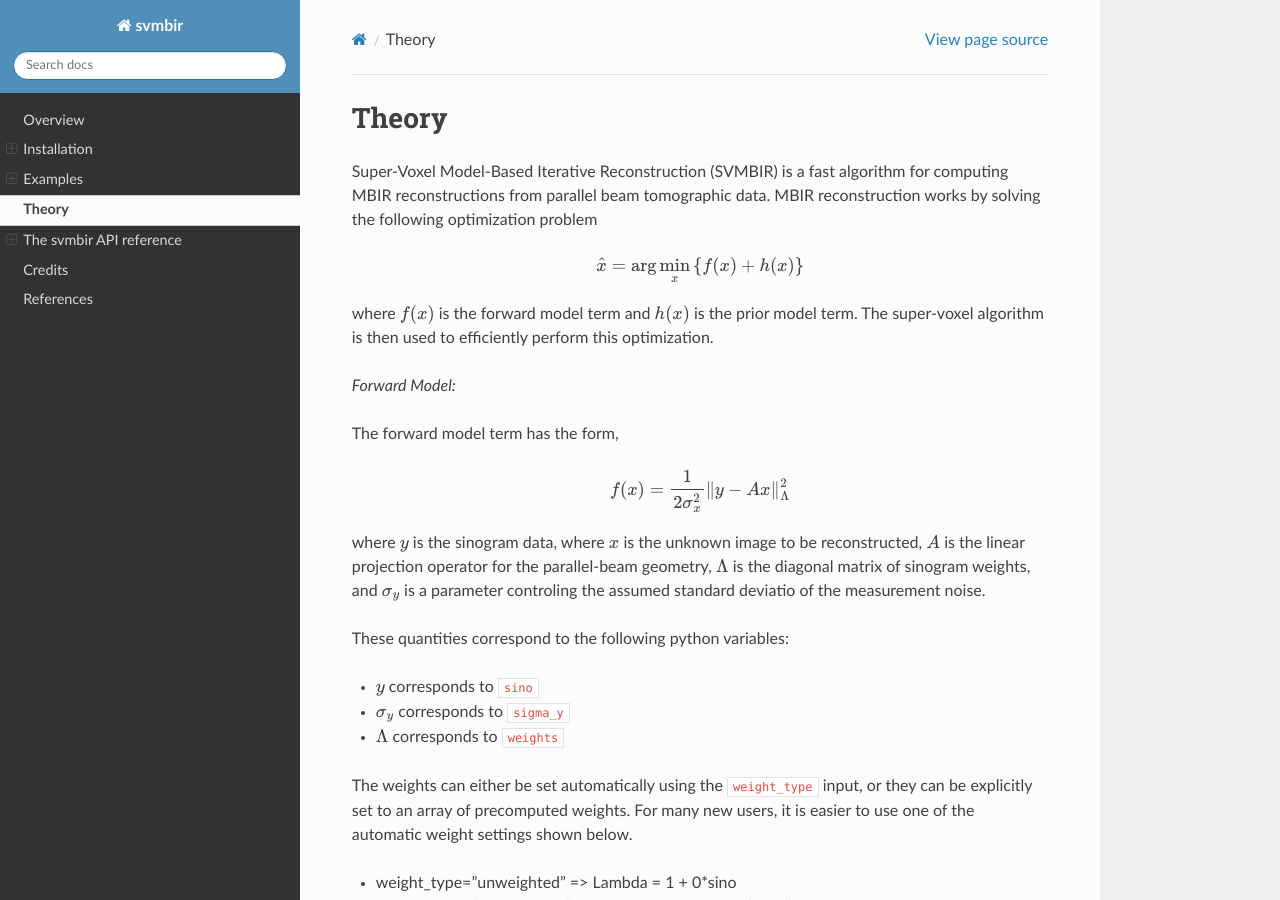
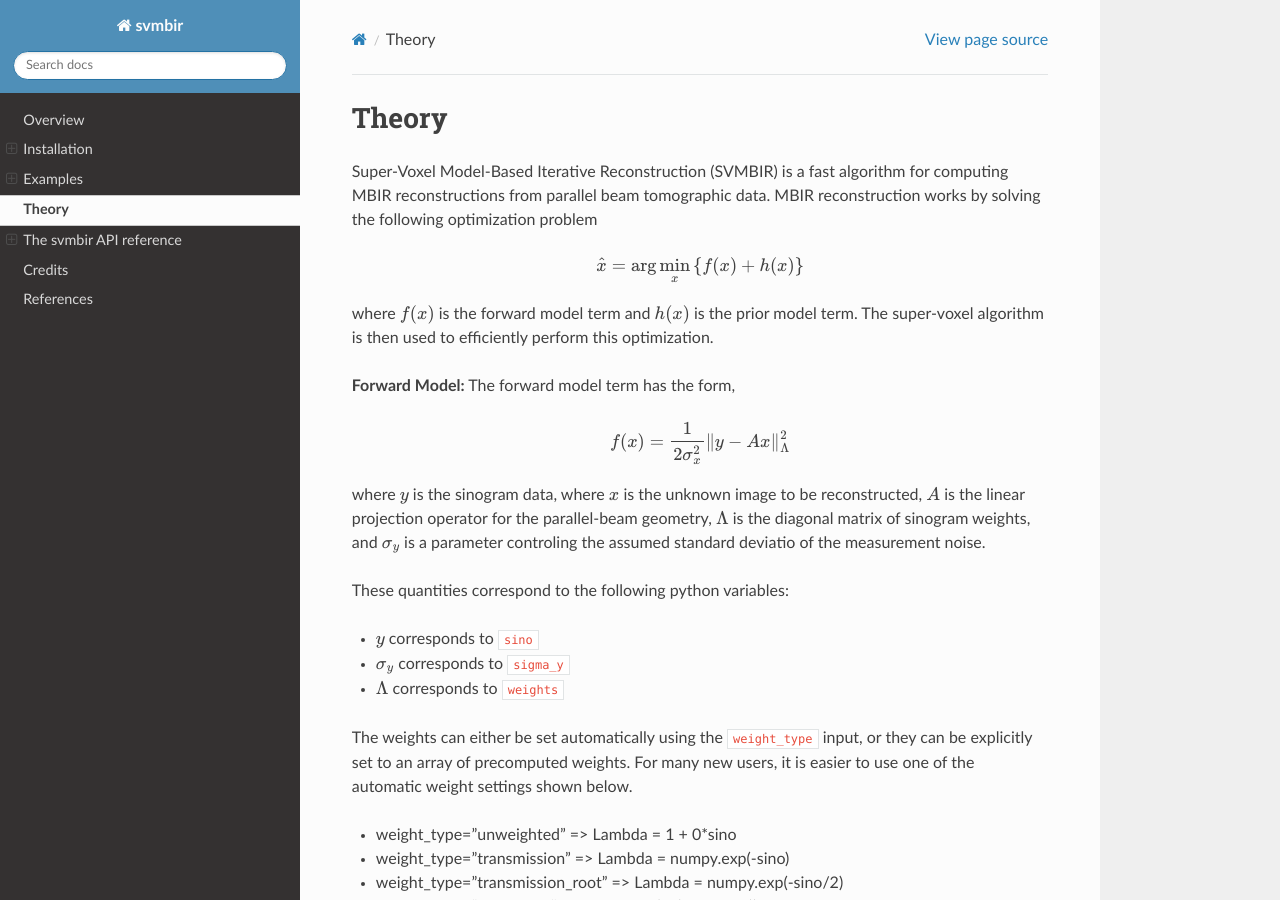
Before and after one commit to cabouman/svmbir, a Sphinx documentation site: the page built from docs/source/theory.rst, in a window 1280 px wide and 900 px high. Built offline with Sphinx 7.4.7 and the Read the Docs theme 2.0.0, drawn with Linux system fonts in a browser that asks for light colours.

```diff
--- a/docs/source/theory.rst
+++ b/docs/source/theory.rst
@@ -13,8 +13,7 @@ where :math:`f(x)` is the forward model term and :math:`h(x)` is the prior model
 The super-voxel algorithm is then used to efficiently perform this optimization.
 
 
-*Forward Model:*
-
+**Forward Model:**
 The forward model term has the form,
 
 .. math::
@@ -43,8 +42,7 @@ For many new users, it is easier to use one of the automatic weight settings sho
 
 Option "unweighted" provides unweighted reconstruction; Option "transmission" is the correct weighting for transmission CT with constant dosage; Option "transmission_root" is commonly used with transmission CT data to improve image homogeneity; Option "emmission" is appropriate for emission CT data.
 
-*Prior Model:*
-
+**Prior Model:**
 The ``svmbir`` function allows the prior model to be set either as a qGGMRF or a proximal map prior.
 The qGGRMF prior is the default method recommended for new users.
 Alternatively, the proximal map prior is an advanced feature required for the implementation of the Plug-and-Play algorithm. The Plug-and-Play algorithm allows the modular use of a wide variety of advanced prior models including priors implemented with machine learning methods such as deep neural networks.
@@ -75,8 +73,7 @@ These quantities correspond to the following python variables:
 * :math:`T` corresponds to ``T``
 
 
-*Proximal Map Prior:*
-
+**Proximal Map Prior:**
 The proximal map prior is provided as a option for advanced users would would like to use plug-and-play methods.
 If ``prox_image`` is supplied, then the proximal map prior model is used, and the qGGMRF parameters are ignored.
 In this case, the reconstruction solves the optimization problem:
```
